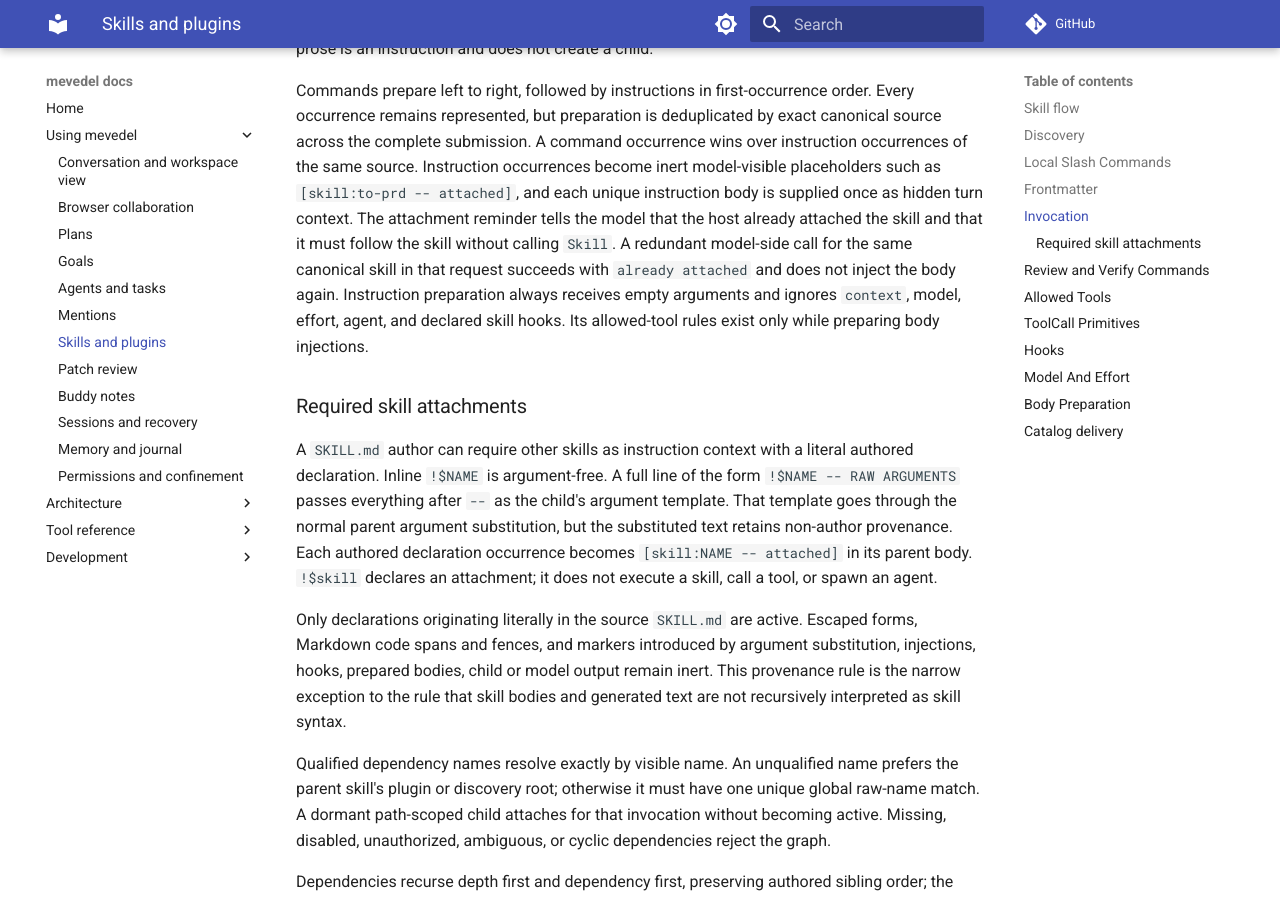
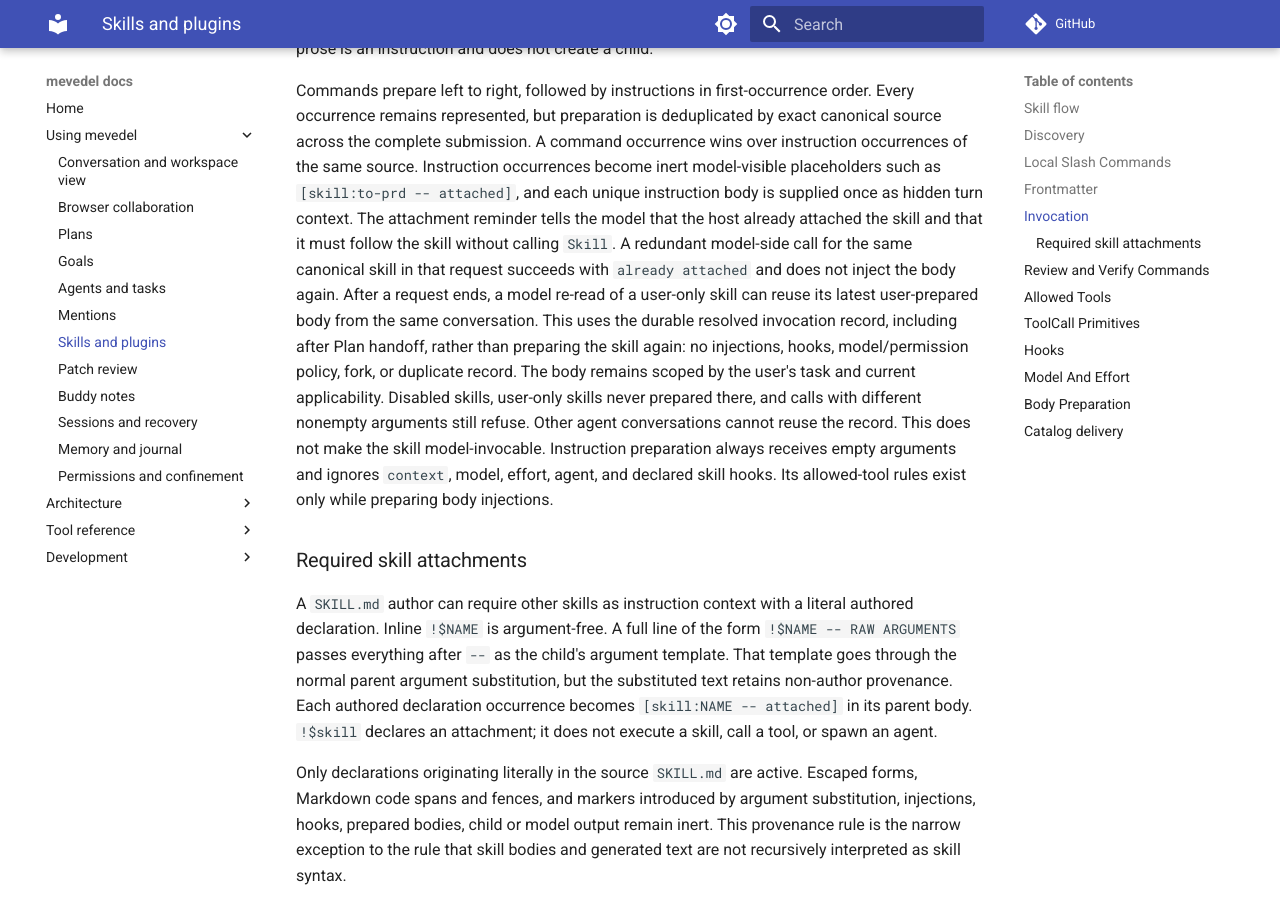
Before and after one commit to FrauH0lle/mevedel, an MkDocs documentation site: the page built from docs/skills.md, in a window 1280 px wide and 900 px high, scrolled down 11864 px. Built offline with MkDocs 1.6.1 and Material for MkDocs 9.7.7, drawn with Linux system fonts in a browser that asks for light colours; comment, search, counter and statistics services are not loaded.

Commit message:
fix(skills): Reuse resolved user guidance across requests
* mevedel-skills-invoke.el (mevedel-skills-invoke): Re-read the latest matching user-prepared body in the same conversation rather than invoking a user-only skill again. Preserve enabled, source, conversation and argument gates; apply no policy or preparation effects. Autoload the caller-identity API at cold first use.

* test/test-mevedel-skills-invoke.el (mevedel-skills--invoke-handler): Cover resolved reuse, argument/conversation isolation, unchanged records and a cold subprocess handler invocation.

* docs/skills.md, docs/plan-mode.md: Document on-demand resolved-state reuse after handoff without automatic context injection or new invocation authority.

Validation: cold handler regression and affected focused cases passed; strict compile and full ERT check passed (12586 results, 0 unexpected, 40 conditional skips; report 20261024-130846).

```diff
--- a/docs/skills.md
+++ b/docs/skills.md
@@ -529,6 +529,14 @@ as hidden turn context. The attachment reminder tells the model that the host
 already attached the skill and that it must follow the skill without calling
 `Skill`. A redundant model-side call for the same canonical skill in that
 request succeeds with `already attached` and does not inject the body again.
+After a request ends, a model re-read of a user-only skill can reuse its latest
+user-prepared body from the same conversation. This uses the durable resolved
+invocation record, including after Plan handoff, rather than preparing the
+skill again: no injections, hooks, model/permission policy, fork, or duplicate
+record. The body remains scoped by the user's task and current applicability.
+Disabled skills, user-only skills never prepared there, and calls with different
+nonempty arguments still refuse. Other agent conversations cannot reuse the
+record. This does not make the skill model-invocable.
 Instruction preparation always receives empty
 arguments and ignores `context`, model, effort, agent, and declared skill
 hooks. Its allowed-tool rules exist only while preparing body injections.
```
Also changed, not shown: docs/plan-mode.md (+6 -0 lines), 2 other files.
